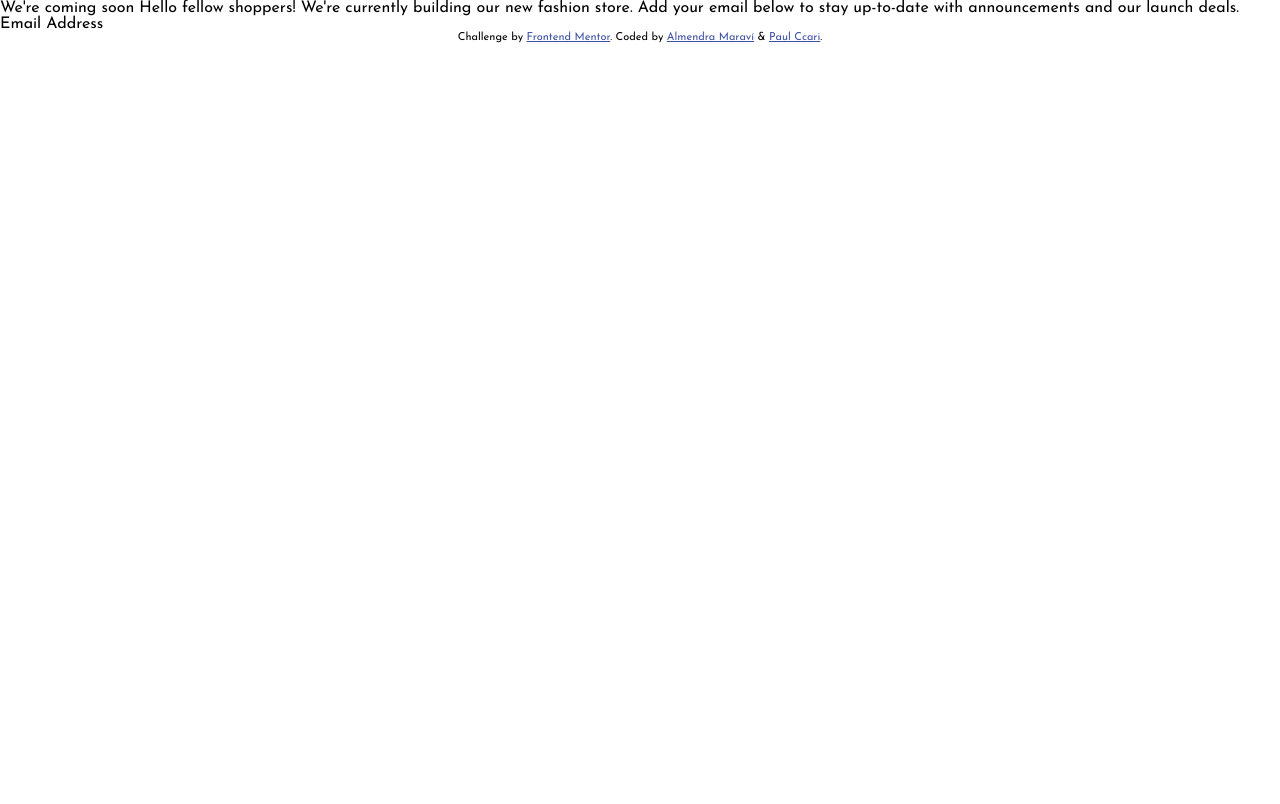
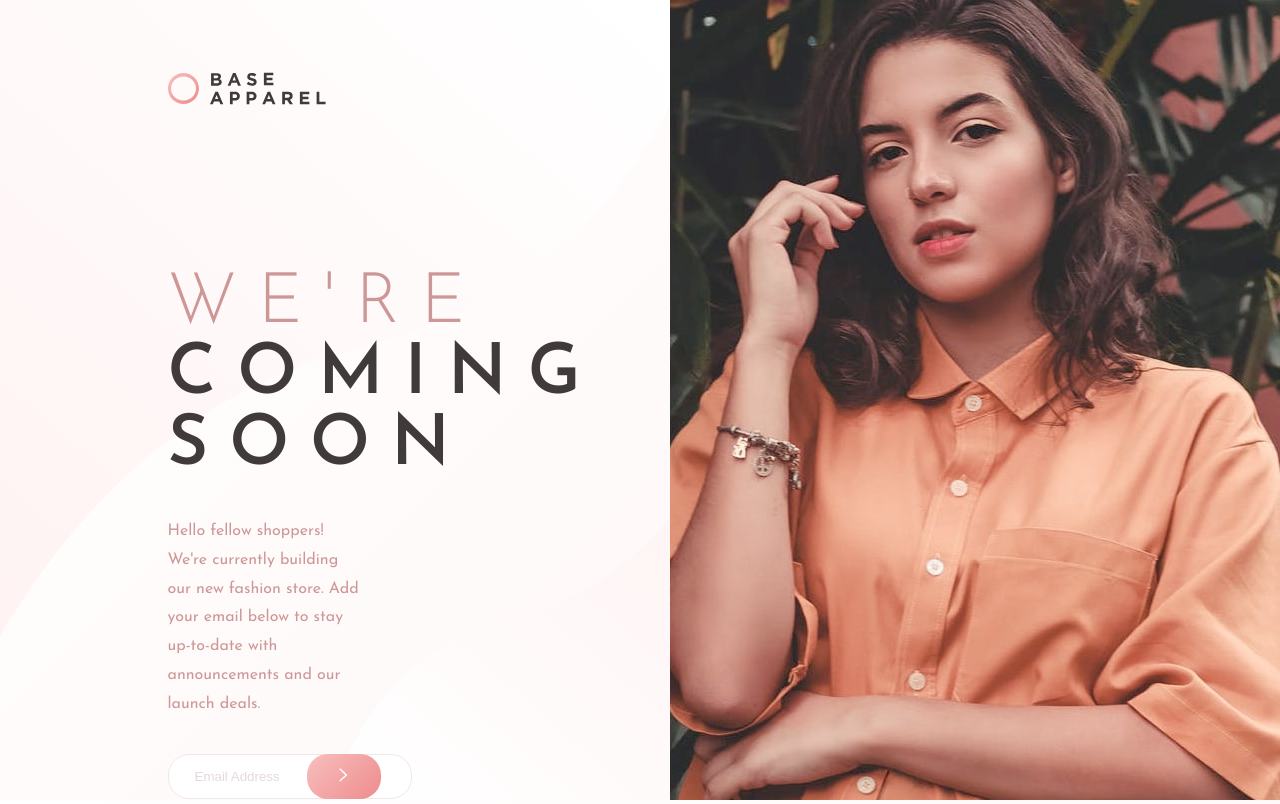
Before and after one commit to AlmeAld/Base-apparel-coming-soon, a plain HTML site: page index.html in a window 1280 px wide. Drawn offline with Linux system fonts and the light colour scheme.

Commit message:
desktop version done

```diff
--- a/index.html
+++ b/index.html
@@ -16,21 +16,39 @@
 </head>
 
 <body>
+  <main class="main">
+    <section class="information">
 
-  We're coming soon
+      <div class="logo">
+        <img src="./images/logo.svg" alt="logo">
+      </div>
 
-  Hello fellow shoppers! We're currently building our new fashion store.
-  Add your email below to stay up-to-date with announcements and our launch deals.
+      <div class="container">
+        <h1 class="title">We're <strong><span class="title2">coming soon</span></strong></h1>
+        <p class="subtitle">Hello fellow shoppers! We're currently building our new fashion store.
+          Add your email below to stay up-to-date with announcements and our launch deals.</p>
+        <div class="email-content">
+          <label for="email">
+            <input type="text" class="email" placeholder="Email Address">
+          </label>
+          <button type="submit" class="submit"><img src="./images/icon-arrow.svg" alt=""></button>
 
-  Email Address
+        </div>
+      </div>
+    </section>
 
-  <footer>
+    <figure>
+      <img src="./images/hero-desktop.jpg" alt="" class="image">
+    </figure>
+  </main>
+
+  <!-- <footer>
     <p class="attribution">
       Challenge by <a href="https://www.frontendmentor.io?ref=challenge" target="_blank">Frontend Mentor</a>.
       Coded by <a href="https://github.com/AlmeAld">Almendra Maraví</a> & <a href="https://github.com/paulclindo">Paul
         Ccari</a>.
     </p>
-  </footer>
+  </footer> -->
 </body>
 
 </html>
--- a/style.css
+++ b/style.css
@@ -9,6 +9,7 @@
 body {
   font-size: 16px;
   font-family: 'Josefin Sans', sans-serif;
+  background-image: linear-gradient(135deg, hsl(0, 0%, 100%), hsl(0, 100%, 98%));
 }
 
 :root {
@@ -32,3 +33,85 @@ body {
 .attribution a {
   color: hsl(228, 45%, 44%);
 }
+ /*desktop*/
+ .main{
+   height: 100vh;
+   display: flex;
+  }
+
+ .information{
+   background-image: url(./images/bg-pattern-desktop.svg);
+   background-position: bottom;
+    background-repeat: no-repeat;
+    background-size: cover;
+    flex: 1;
+    justify-content: center;
+    align-items: center;
+  }
+  .information > * {
+    width:50%;
+    margin: 0 auto;
+  }
+
+ .image{
+   height: 100vh;
+ }
+
+ .logo{
+   margin-top: 4.5rem;
+ }
+
+ .container{
+   height: calc(100vh - 26.8rem);
+   margin: 10rem auto;
+ }
+ .title{
+   text-align: center;
+   font-size: 70px;
+   font-weight: 300;
+   text-transform: uppercase;
+   color: var(--desaturated-red-color);
+   letter-spacing: 0.3em;
+   text-align: left;
+ }
+ .title2{
+   color: var(--dark-red-color);
+   display: inline;
+ }
+
+ .subtitle{
+   color: var(--desaturated-red-color);
+   margin: 35px 0;
+   padding-right: 8.8em;
+   line-height: 1.8;
+ }
+ .email-content{
+   position: relative;
+ }
+
+ .email{
+   width: 73%;
+   padding: 14px 26px;
+   border-radius: 21px;
+   outline: none;
+   border: 1px solid #f0e7e8;
+ }
+ ::placeholder{
+   color: #e5d9d9;
+ }
+ .submit{
+   background-image: linear-gradient(135deg, hsl(0, 80%, 86%), hsl(0, 74%, 74%));
+   width: 74px;
+   padding: 14px;
+   border-radius: 21px;
+   cursor: pointer;
+   position: absolute;
+   outline: none;
+   border: none;
+   right: 122px;
+ }
+
+ .submit img{
+  width: 9px;
+  height: 14px;
+ }
```
